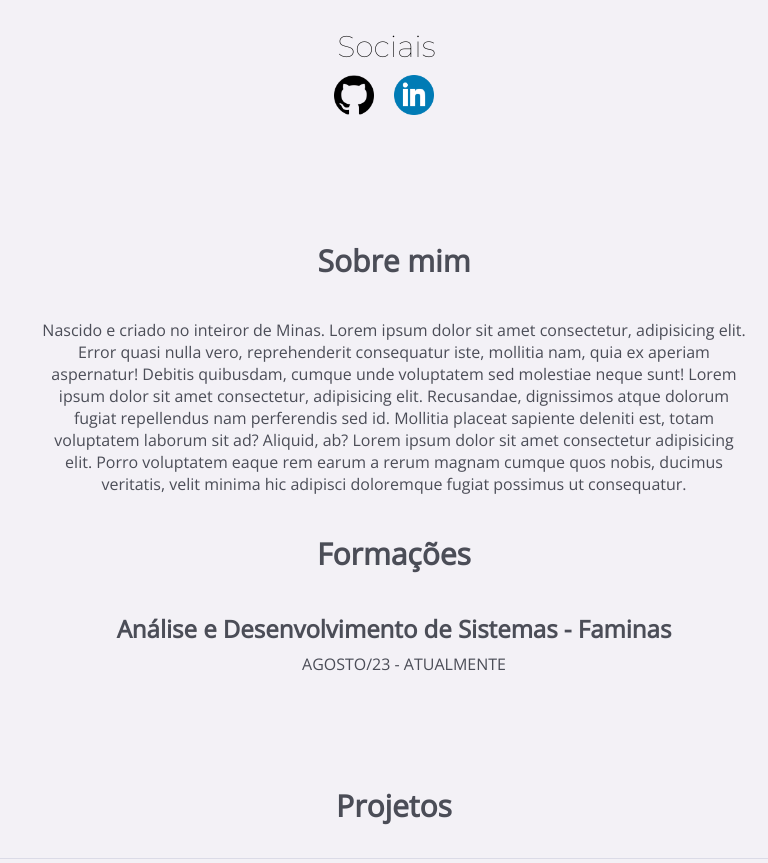
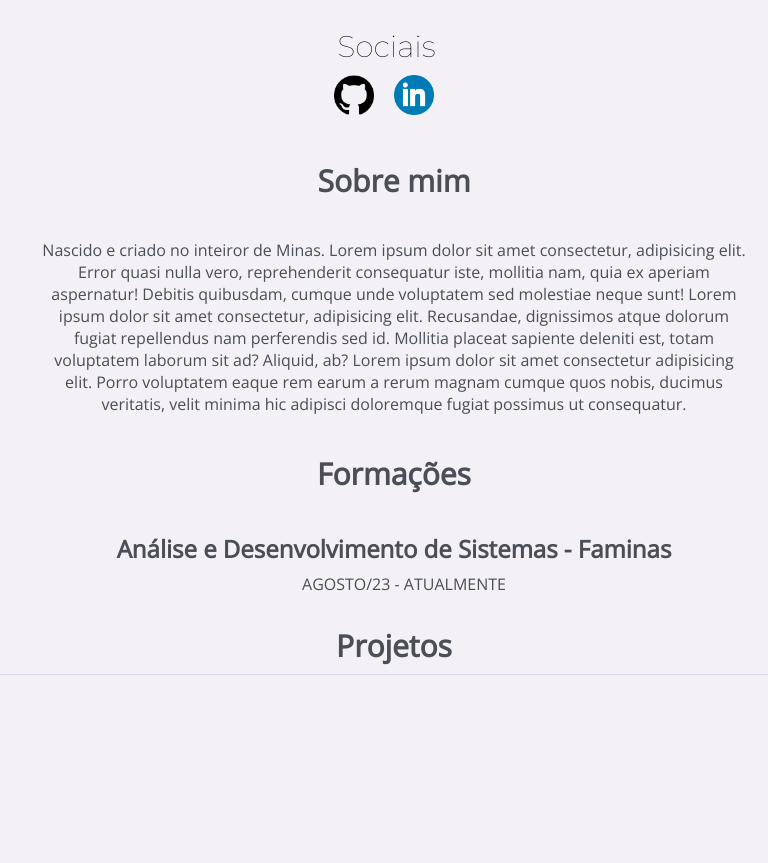
Before and after one commit to vitinhos67/mywebsite-spa, a Vue app: page / in a window 768 px wide. Shown: the part 1040-1903 px from the top of the page. After the commit the page ends 1775 px from the top, so only its background shows below. Built offline with nearby package versions, Linux system fonts and the light colour scheme.

Commit message:
style: added media queries for 900px

```diff
--- a/src/components/AboutMe.vue
+++ b/src/components/AboutMe.vue
@@ -105,6 +105,16 @@ main.container div.content-main {
   }
 }
 
+@media (max-width: 992px) and (min-width: 768px) {
+  main.container {
+    height: auto;
+  }
+
+  main.container div.content-main {
+    width: 100%;
+  }
+}
+
 @media (max-width: 768px) and (min-width: 480px) {
   .text-p,
   .main-text,
@@ -121,10 +131,4 @@ main.container div.content-main {
     width: 100%;
   }
 }
-
-@media (max-width: 992px) {
-  main.container div.content-main {
-    margin-top: 80px;
-  }
-}
 </style>
--- a/src/views/HomeVue.vue
+++ b/src/views/HomeVue.vue
@@ -241,6 +241,25 @@ export default {
   }
 }
 
+@media (max-width: 992px) and (min-width: 768px) {
+  div.container {
+    height: auto;
+  }
+
+  .sociais-div {
+    margin: auto;
+    justify-content: center;
+    height: auto;
+    width: 100%;
+  }
+
+  .content-social-div {
+    width: 100%;
+    text-align: center;
+    margin: auto;
+  }
+}
+
 @media (max-width: 768px) and (min-width: 480px) {
   .img-1 {
     width: 100%;
```
